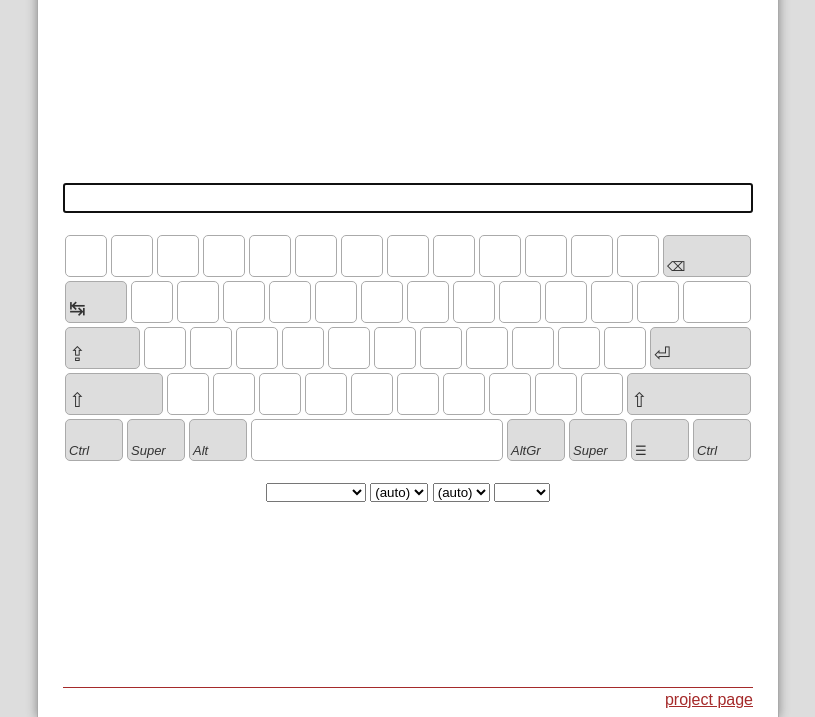
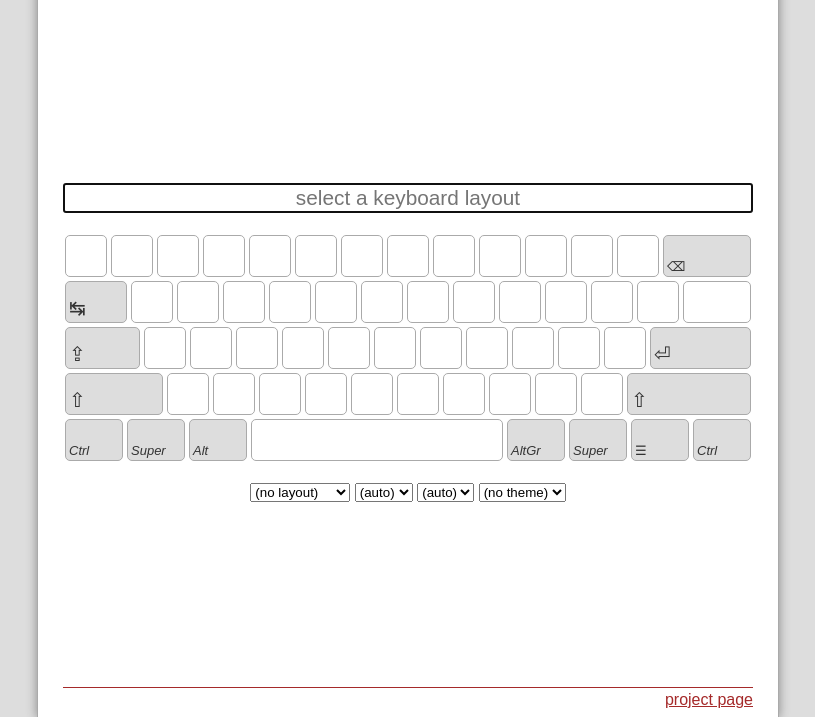
Before and after one commit to OneDeadKey/x-keyboard, a plain HTML site: page index.html in a window 1280 px wide. Shown: the part 83-800 px from the top of the page, without its empty margins (232-1047 px from the left). Drawn offline with Linux system fonts and the light colour scheme.

Commit message:
quick instructions in the input placeholder

```diff
--- a/demo.js
+++ b/demo.js
@@ -14,8 +14,10 @@ window.addEventListener('DOMContentLoaded', () => {
           .then(response => response.json())
           .then(data => keyboard.setKalamineLayout(data.layout, data.dead_keys,
             data.geometry.replace('ERGO', 'ISO')));
+        input.placeholder = "type here";
       } else {
         keyboard.setKalamineLayout();
+        input.placeholder = "select a keyboard layout";
       }
     } else {
       keyboard[key] = value;
--- a/index.html
+++ b/index.html
@@ -65,7 +65,7 @@
     <x-keyboard id="keyboard"></x-keyboard>
     <form>
       <select id="layout">
-        <option selected></option>
+        <option value="" selected>(no layout)</option>
         <option>be</option>
         <option>bg</option>
         <option>br</option>
@@ -115,7 +115,7 @@
         <option value="linux">      linux </option>
       </select>
       <select id="theme">
-        <option selected></option>
+        <option value="" selected>(no theme)</option>
         <option>reach</option>
         <option>hints</option>
       </select>
```
